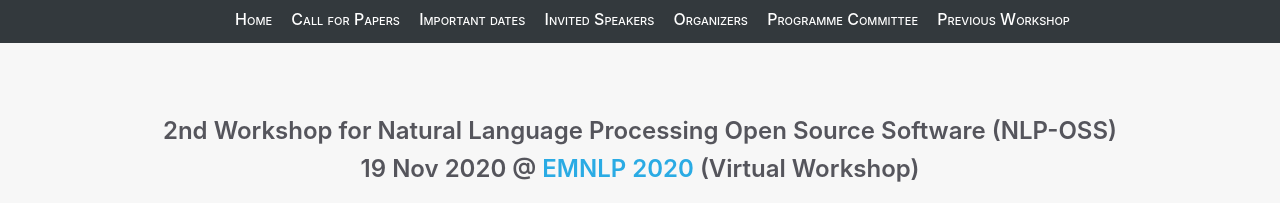
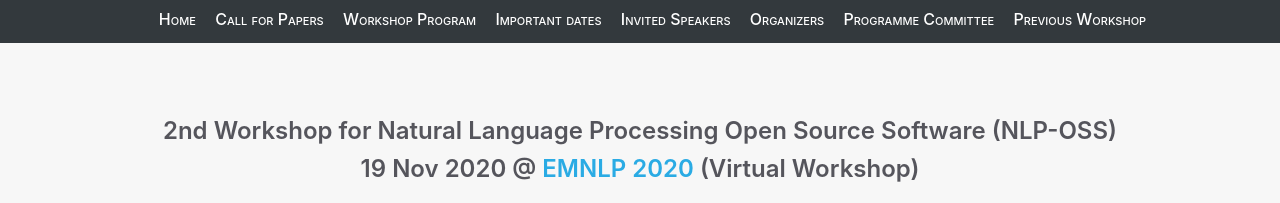
Before and after one commit to nlposs/nlposs.github.io, a Jekyll site: the page built from 2020/index.md, in a window 1280 px wide. Shown: the top 203 px of the page. Built offline with Jekyll 4.4.1, drawn with Linux system fonts in a browser that asks for light colours.

Commit message:
Enable workshop program on nav bar.

```diff
--- a/_includes/navigation.html
+++ b/_includes/navigation.html
@@ -2,7 +2,7 @@
     <ul id="navigation-list">
         <li><a href="/2020/index.html">Home</a></li>
         <li><a href="/2020/index.html#call-for-papers">Call for Papers</a></li>
-   <!-- <li><a href="/2020/index.html#workshop-program">Workshop Program</a></li> -->
+        <li><a href="/2020/index.html#workshop-program">Workshop Program</a></li>
         <li><a href="/2020/index.html#important-dates">Important dates</a></li>
         <li><a href="/2020/index.html#invited-speakers">Invited Speakers</a></li>
         <li><a href="/2020/index.html#organizers">Organizers</a></li>
```
